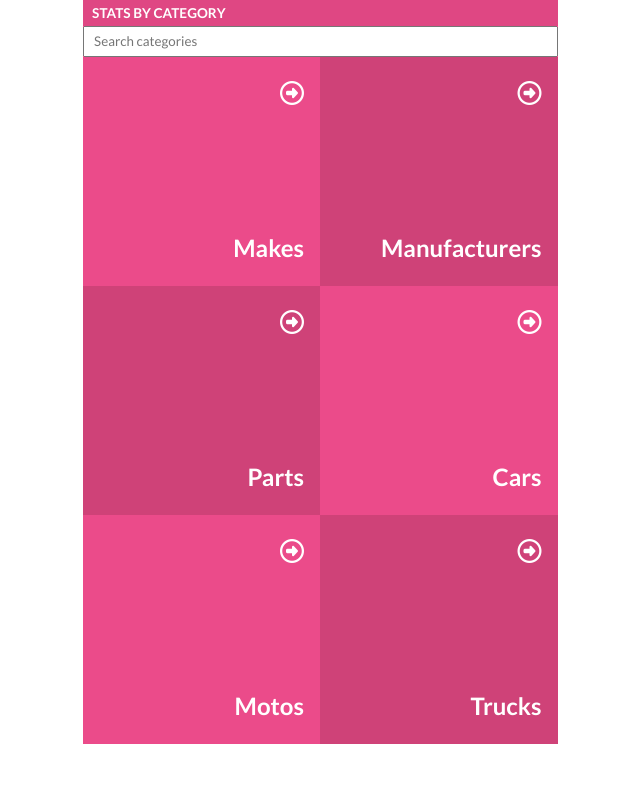
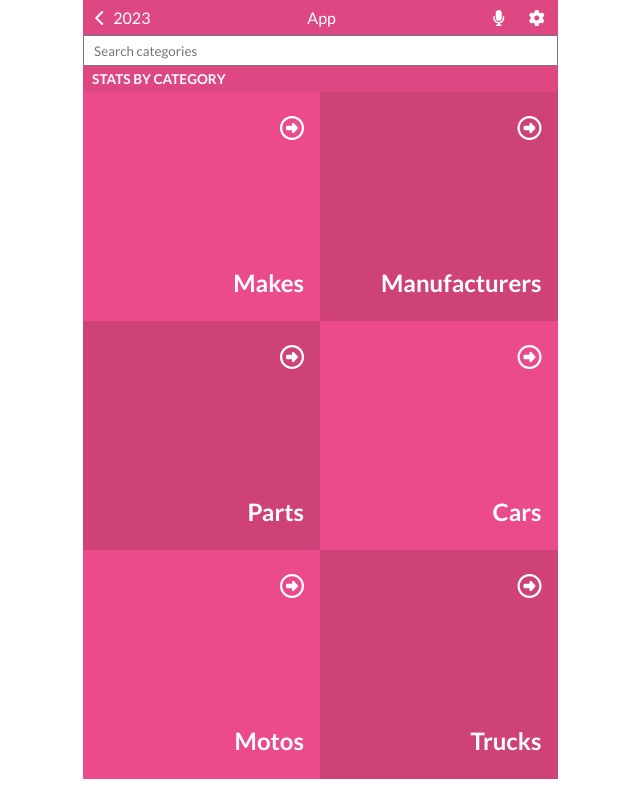
Before and after one commit to darkxdev/vehicle-app, a React (Create React App) app: page / in a window 1280 px wide. Shown: the whole page, without its empty margins (320-960 px from the left). Built offline with nearby package versions, Linux system fonts and the light colour scheme; no server answers.

Commit message:
Added credit, header, design, and back nav

```diff
--- a/package.json
+++ b/package.json
@@ -19,7 +19,7 @@
   "scripts": {
     "start": "react-scripts start",
     "build": "react-scripts build",
-    "test": "react-scripts test",
+    "test": "react-scripts test --transformIgnorePatterns \"node_modules/(?!axios)/\"",
     "eject": "react-scripts eject"
   },
   "eslintConfig": {
@@ -52,6 +52,7 @@
     "eslint-plugin-react": "^7.32.2",
     "eslint-plugin-react-hooks": "^4.6.0",
     "gh-pages": "^5.0.0",
+    "prop-types": "^15.8.1",
     "stylelint": "^13.13.1",
     "stylelint-config-standard": "^21.0.0",
     "stylelint-csstree-validator": "^1.9.0",
--- a/src/components/Grid.jsx
+++ b/src/components/Grid.jsx
@@ -7,6 +7,7 @@ import { fetchManufacturers } from '../redux/manufacturersSlice';
 import { fetchMotos } from '../redux/motosSlice';
 import { fetchParts } from '../redux/partsSlice';
 import { fetchTrucks } from '../redux/trucksSlice';
+import Header from './Header';
 
 const Grid = () => {
   // Importing methods from libraries
@@ -98,8 +99,11 @@ const Grid = () => {
   // Rendering the component
   return (
     <div className="grid">
+      <div>
+        <Header title="App" />
+        <input type="text" placeholder="Search categories" value={query} onChange={handleQueryChange} />
+      </div>
       <h3>STATS BY CATEGORY</h3>
-      <input type="text" placeholder="Search categories" value={query} onChange={handleQueryChange} />
       <ul>
         {filteredCategories.map((category) => (
           <li key={category.id}>
--- /dev/null
+++ b/src/components/Header.jsx
@@ -0,0 +1,24 @@
+import PropTypes from 'prop-types';
+import { NavLink } from 'react-router-dom';
+
+const Header = ({ title }) => (
+  <div className="header-bar">
+    <div className="header-year">
+      <NavLink to="/">
+        <i className="fa-solid fa-chevron-left" />
+      </NavLink>
+      <p>2023</p>
+    </div>
+    <p>{title}</p>
+    <div className="header-settings">
+      <i className="fa-solid fa-microphone" />
+      <i className="fa-solid fa-gear" />
+    </div>
+  </div>
+);
+
+Header.propTypes = {
+  title: PropTypes.string.isRequired,
+};
+
+export default Header;
--- a/src/components/pages/Cars.jsx
+++ b/src/components/pages/Cars.jsx
@@ -1,4 +1,5 @@
 import { useSelector } from 'react-redux';
+import Header from '../Header';
 
 const Cars = () => {
   const cars = useSelector((state) => state.cars.cars);
@@ -6,6 +7,7 @@ const Cars = () => {
 
   return (
     <div className="cars-page details-page">
+      <Header title="Cars/Items" />
       <h3>CATEGORY BREAKDOWN</h3>
       <div className="details-header">
         <h2>CARS</h2>
--- a/src/components/pages/Makes.jsx
+++ b/src/components/pages/Makes.jsx
@@ -1,4 +1,5 @@
 import { useSelector } from 'react-redux';
+import Header from '../Header';
 
 const Makes = () => {
   const makes = useSelector((state) => state.makes.makes);
@@ -6,6 +7,7 @@ const Makes = () => {
 
   return (
     <div className="makes-page details-page">
+      <Header title="Makes/Items" />
       <h3>CATEGORY BREAKDOWN</h3>
       <div className="details-header">
         <h2>MAKES</h2>
--- a/src/components/pages/Manufacturers.jsx
+++ b/src/components/pages/Manufacturers.jsx
@@ -1,4 +1,5 @@
 import { useSelector } from 'react-redux';
+import Header from '../Header';
 
 const Manufacturers = () => {
   const manufacturers = useSelector((state) => state.manufacturers.manufacturers);
@@ -6,6 +7,7 @@ const Manufacturers = () => {
 
   return (
     <div className="manufacturers-page details-page">
+      <Header title="Manufacturers/Items" />
       <h3>CATEGORY BREAKDOWN</h3>
       <div className="details-header">
         <h2>MANUFACTURERS</h2>
--- a/src/components/pages/Motos.jsx
+++ b/src/components/pages/Motos.jsx
@@ -1,4 +1,5 @@
 import { useSelector } from 'react-redux';
+import Header from '../Header';
 
 const Motos = () => {
   const motos = useSelector((state) => state.motos.motos);
@@ -6,6 +7,7 @@ const Motos = () => {
 
   return (
     <div className="motos-page details-page">
+      <Header title="Motos/Items" />
       <h3>CATEGORY BREAKDOWN</h3>
       <div className="details-header">
         <h2>MOTOS</h2>
--- a/src/components/pages/Parts.jsx
+++ b/src/components/pages/Parts.jsx
@@ -1,4 +1,5 @@
 import { useSelector } from 'react-redux';
+import Header from '../Header';
 
 const Parts = () => {
   const parts = useSelector((state) => state.parts.parts);
@@ -6,6 +7,7 @@ const Parts = () => {
 
   return (
     <div className="parts-page details-page">
+      <Header title="Parts/Items" />
       <h3>CATEGORY BREAKDOWN</h3>
       <div className="details-header">
         <h2>PARTS</h2>
--- a/src/components/pages/Trucks.jsx
+++ b/src/components/pages/Trucks.jsx
@@ -1,4 +1,5 @@
 import { useSelector } from 'react-redux';
+import Header from '../Header';
 
 const Trucks = () => {
   const trucks = useSelector((state) => state.trucks.trucks);
@@ -6,6 +7,7 @@ const Trucks = () => {
 
   return (
     <div className="trucks-page details-page">
+      <Header title="Trucks/Items" />
       <h3>CATEGORY BREAKDOWN</h3>
       <div className="details-header">
         <h2>TRUCKS</h2>
--- a/src/index.css
+++ b/src/index.css
@@ -21,6 +21,26 @@
 }
 
 /* Homepage */
+
+.header-bar,
+.header-year {
+  display: flex;
+  align-items: center;
+}
+
+.header-bar {
+  justify-content: space-between;
+  padding: .5rem .8rem;
+  background-color: var(--title-pink);
+}
+
+.header-year i {
+  margin-right: .5rem;
+}
+
+.fa-gear {
+  margin-left: 1.5rem;
+}
 
 .grid {
   background-color: var(--default-pink);
```
Also changed, not shown: 1 other file (tests, documents, lock files or other folders).
